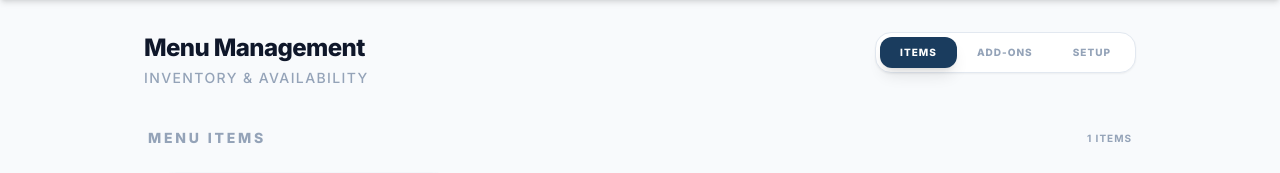
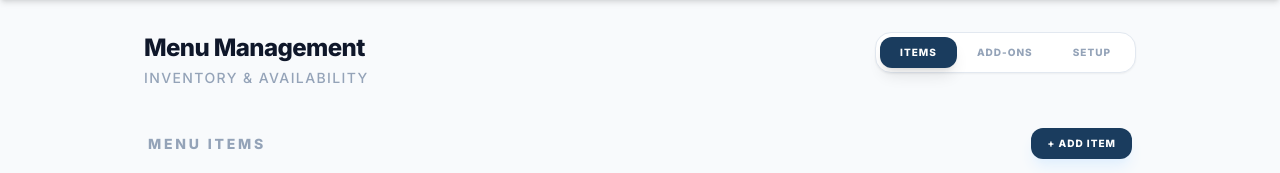
Before and after one commit to Reddykesava60/OrderFlow, a Django app: template owner/templates/owner/menu.html in a window 1280 px wide. Shown: the part 52-225 px from the top of the page. Run offline with Django 5.2, Linux system fonts and the light colour scheme; the template is opened without the code that fills it: most values are stand-ins (such as "Sample title", 1, 10 or a date in 2020); grey boxes marked "Sample" are stand-in pictures; some libraries are stand-ins or nearby versions.

Commit message:
ui change

```diff
--- a/owner/templates/owner/menu.html
+++ b/owner/templates/owner/menu.html
@@ -85,7 +85,12 @@
   <div x-show="activeSection === 'items'" x-transition class="space-y-6">
     <div class="flex items-center justify-between px-1">
        <h2 class="text-sm font-black text-slate-400 uppercase tracking-[0.2em]">Menu Items</h2>
-       <span class="text-[10px] font-bold text-slate-400 uppercase tracking-widest">{{ items|length }} Items</span>
+       <div class="flex items-center gap-4">
+           <span class="text-[10px] font-bold text-slate-400 uppercase tracking-widest hidden sm:inline-block">{{ items|length }} Items</span>
+           <a href="{% url 'owner:menu_add' %}" class="bg-brand-800 text-white px-4 py-2 rounded-xl text-[10px] font-black uppercase tracking-widest shadow-lg shadow-brand-100 active:scale-95 transition-all">
+               + Add Item
+           </a>
+       </div>
     </div>
 
     <div class="grid grid-cols-1 md:grid-cols-2 lg:grid-cols-3 gap-4">
@@ -223,10 +228,7 @@
     </div>
   </div>
 
-  <!-- Floating Add Button for Mobile -->
-  <a href="{% url 'owner:menu_add' %}" class="md:hidden fixed bottom-24 right-6 w-14 h-14 bg-accent text-white rounded-full flex items-center justify-center shadow-2xl shadow-accent/40 z-50 active:scale-90 transition-all font-black text-2xl">
-    +
-  </a>
+
 
 </div>
 
```
